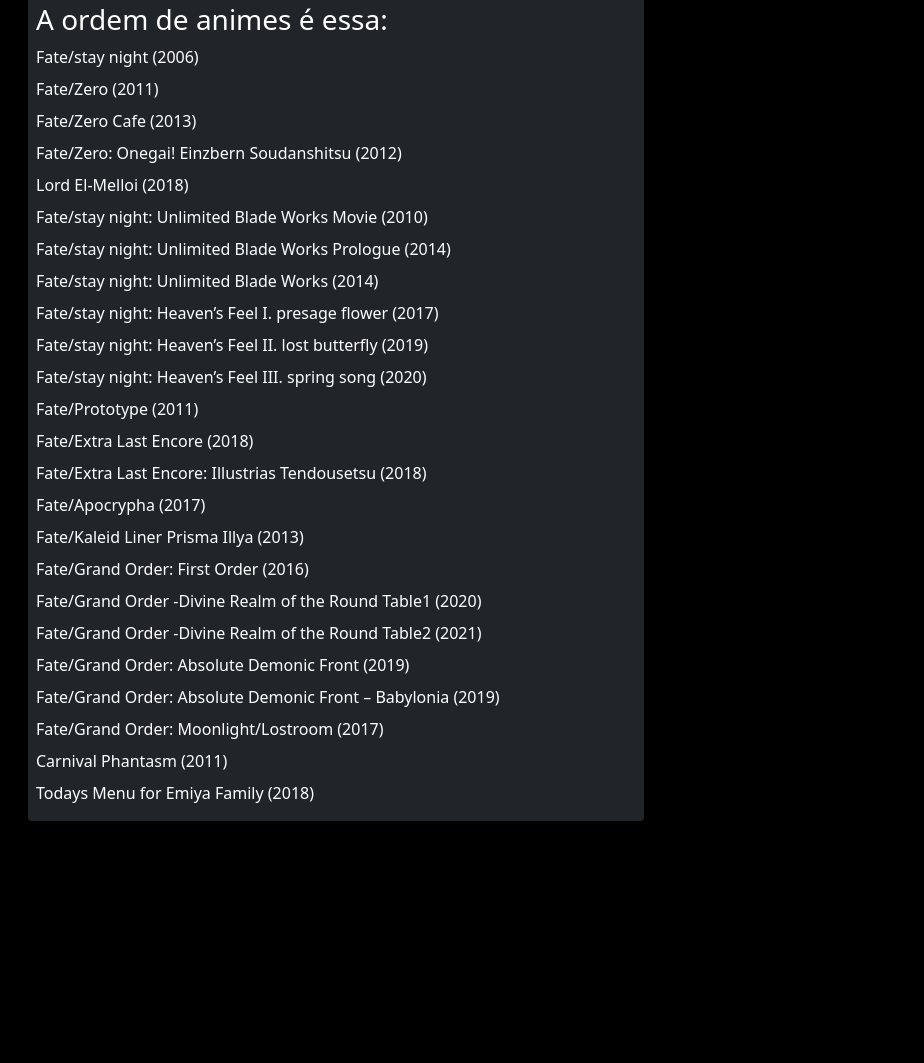
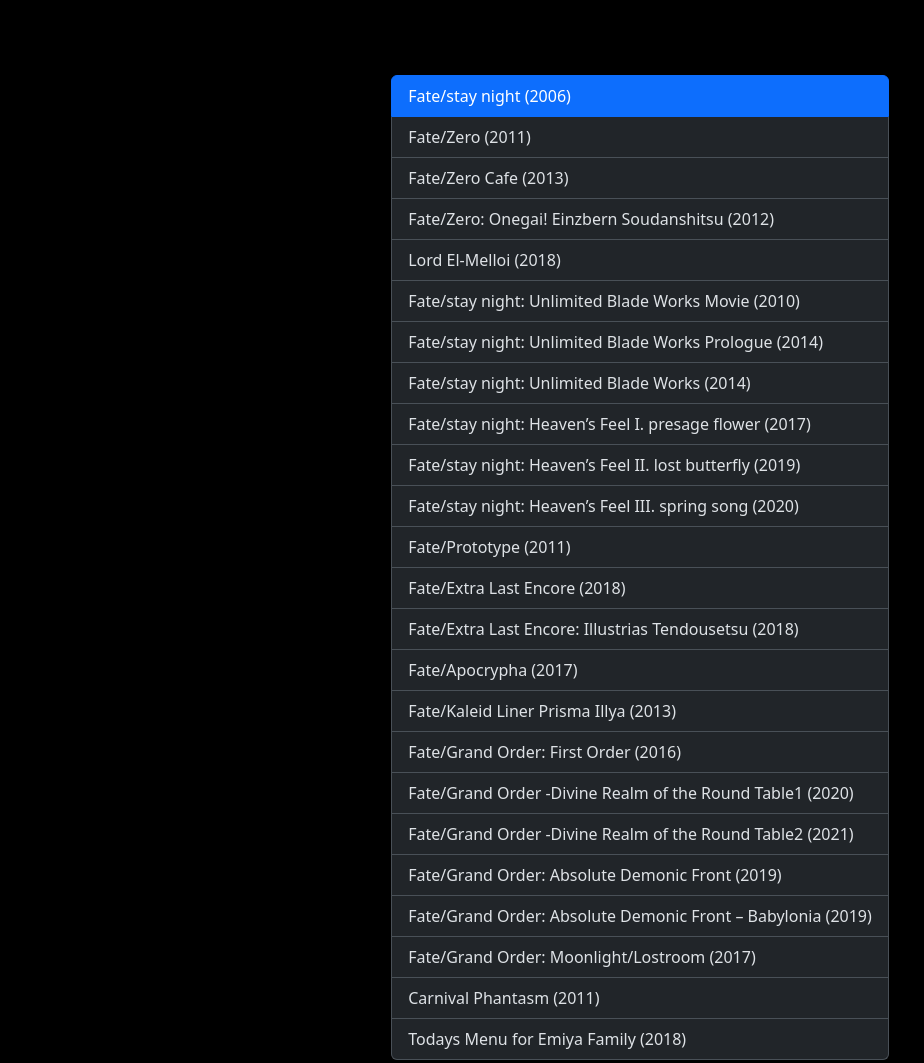
Before and after one commit to ViniciusGGabriel/Desafio_FateLandingPage, a website: page public/index.html in a window 1280 px wide. Shown: the part 913-1976 px from the top of the page, without its empty margins (0-924 px from the left). Before the commit the page ends 1750 px from the top, so only its background shows below. Drawn offline with nearby package versions, Linux system fonts and the light colour scheme.

Commit message:
Finalizando ladingpage
Landing page feita com somente com html,css e bootstrap

```diff
--- a/public/index.html
+++ b/public/index.html
@@ -49,7 +49,8 @@
 <div class="gradient" id="main">
     <div class="container-fluid row gap-5 m-0 p-0" id="sidebody">
         <section class="mt-5 col" id="sect1">
-            <p class="fs-4 text-white ms-5">Série de animes e filmes FATE</p>
+            <h3 class="ms-5 text-white">Série de animes e filmes FATE</h3>
+            <p class="fs-4 text-white ms-5">Tem uma ordem extensa de animes e filmes a serem seguidas para ter a melhor experiencia, porem a 2 ordens a cronológica e a de lançamento a mais recomendada é a cronológica</p>
         </section>
         <section class="col mt-5" id="sect2">
                 <p class="fs-5 text-white me-5">Fate uma série de animes que contem mais de 20 animes e alguns filmes, que contam sobre uma guerra que gira em torno de um cálice que pode realizar QUALQUER desejo.</p>
@@ -59,38 +60,37 @@
         </section>
     </div>
 </div>
-<!-- Main do site e conteudos -->
-<div class="container-fluid row">
-    <main>
-        <ul class="m-3 p-2 bg-dark rounded-1 text-white w-50" id="list1">
-            <h3>A ordem de animes é essa:</h3>
-            <li class="mb-2 text-start">Fate/stay night (2006)</li>
-            <li class="mb-2 text-start">Fate/Zero (2011)</li>
-            <li class="mb-2 text-start">Fate/Zero Cafe (2013)</li>
-            <li class="mb-2 text-start">Fate/Zero: Onegai! Einzbern Soudanshitsu (2012)</li>
-            <li class="mb-2 text-start">Lord El-Melloi (2018)</li>
-            <li class="mb-2 text-start">Fate/stay night: Unlimited Blade Works Movie (2010)</li>
-            <li class="mb-2 text-start">Fate/stay night: Unlimited Blade Works Prologue (2014)</li>
-            <li class="mb-2 text-start">Fate/stay night: Unlimited Blade Works (2014)</li>
-            <li class="mb-2 text-start">Fate/stay night: Heaven’s Feel I. presage flower (2017)</li>
-            <li class="mb-2 text-start">Fate/stay night: Heaven’s Feel II. lost butterfly (2019)</li>
-            <li class="mb-2 text-start">Fate/stay night: Heaven’s Feel III. spring song (2020)</li>
-            <li class="mb-2 text-start">Fate/Prototype (2011)</li>
-            <li class="mb-2 text-start">Fate/Extra Last Encore (2018)</li>
-            <li class="mb-2 text-start">Fate/Extra Last Encore: Illustrias Tendousetsu (2018)</li>
-            <li class="mb-2 text-start">Fate/Apocrypha (2017)</li>
-            <li class="mb-2 text-start">Fate/Kaleid Liner Prisma Illya (2013)</li>
-            <li class="mb-2 text-start">Fate/Grand Order: First Order (2016)</li>
-            <li class="mb-2 text-start">Fate/Grand Order -Divine Realm of the Round Table1 (2020)</li>
-            <li class="mb-2 text-start">Fate/Grand Order -Divine Realm of the Round Table2 (2021)</li>
-            <li class="mb-2 text-start">Fate/Grand Order: Absolute Demonic Front (2019)</li>
-            <li class="mb-2 text-start">Fate/Grand Order: Absolute Demonic Front – Babylonia (2019)</li>
-            <li class="mb-2 text-start">Fate/Grand Order: Moonlight/Lostroom (2017)</li>
-            <li class="mb-2 text-start">Carnival Phantasm (2011)</li>
-            <li class="mb-2 text-start">Todays Menu for Emiya Family (2018)</li>
-        </ul>
-    </main>
-</div>
+<!-- Catalogo da ordem de animes  -->
+<div class="row w-100 d-flex justify-content-center mb-5 mt-5 m-0">
+    <div class="col-4 w-75 d-flex justify-content-center mt-5" data-bs-theme="dark">
+      <div class="list-group" id="list-tab" role="tablist">
+        <a class="list-group-item list-group-item-action active" id="list-home-list" data-bs-toggle="list" href="#list-home" role="tab" aria-controls="list-fate1">Fate/stay night (2006)</a>
+        <a class="list-group-item list-group-item-action" id="list-profile-list" data-bs-toggle="list" href="#list-profile" role="tab" aria-controls="list-fate2">Fate/Zero (2011)</a>
+        <a class="list-group-item list-group-item-action" id="list-messages-list" data-bs-toggle="list" href="#list-messages" role="tab" aria-controls="list-fate3">Fate/Zero Cafe (2013)</a>
+        <a class="list-group-item list-group-item-action" id="list-settings-list" data-bs-toggle="list" href="#list-settings" role="tab" aria-controls="list-fate4">Fate/Zero: Onegai! Einzbern Soudanshitsu (2012)</a>
+        <a class="list-group-item list-group-item-action" id="list-messages-list" data-bs-toggle="list" href="#list-messages" role="tab" aria-controls="list-fate5">Lord El-Melloi (2018)</a>
+        <a class="list-group-item list-group-item-action" id="list-settings-list" data-bs-toggle="list" href="#list-settings" role="tab" aria-controls="list-fate6">Fate/stay night: Unlimited Blade Works Movie (2010)</a>
+        <a class="list-group-item list-group-item-action" id="list-messages-list" data-bs-toggle="list" href="#list-messages" role="tab" aria-controls="list-fate7">Fate/stay night: Unlimited Blade Works Prologue (2014)</a>
+        <a class="list-group-item list-group-item-action" id="list-settings-list" data-bs-toggle="list" href="#list-settings" role="tab" aria-controls="list-fate8">Fate/stay night: Unlimited Blade Works (2014)</a>
+        <a class="list-group-item list-group-item-action" id="list-messages-list" data-bs-toggle="list" href="#list-messages" role="tab" aria-controls="list-fate9">Fate/stay night: Heaven’s Feel I. presage flower (2017)</a>
+        <a class="list-group-item list-group-item-action" id="list-settings-list" data-bs-toggle="list" href="#list-settings" role="tab" aria-controls="list-fate10">Fate/stay night: Heaven’s Feel II. lost butterfly (2019)</a>
+        <a class="list-group-item list-group-item-action" id="list-settings-list" data-bs-toggle="list" href="#list-settings" role="tab" aria-controls="list-fate11">Fate/stay night: Heaven’s Feel III. spring song (2020)</a>
+        <a class="list-group-item list-group-item-action" id="list-settings-list" data-bs-toggle="list" href="#list-settings" role="tab" aria-controls="list-fate12">Fate/Prototype (2011)</a>
+        <a class="list-group-item list-group-item-action" id="list-settings-list" data-bs-toggle="list" href="#list-settings" role="tab" aria-controls="list-fate13">Fate/Extra Last Encore (2018)</a>
+        <a class="list-group-item list-group-item-action" id="list-settings-list" data-bs-toggle="list" href="#list-settings" role="tab" aria-controls="list-fate14">Fate/Extra Last Encore: Illustrias Tendousetsu (2018)</a>
+        <a class="list-group-item list-group-item-action" id="list-settings-list" data-bs-toggle="list" href="#list-settings" role="tab" aria-controls="list-fate15">Fate/Apocrypha (2017)</a>
+        <a class="list-group-item list-group-item-action" id="list-settings-list" data-bs-toggle="list" href="#list-settings" role="tab" aria-controls="list-fate16">Fate/Kaleid Liner Prisma Illya (2013)</a>
+        <a class="list-group-item list-group-item-action" id="list-settings-list" data-bs-toggle="list" href="#list-settings" role="tab" aria-controls="list-fate17">Fate/Grand Order: First Order (2016)</a>
+        <a class="list-group-item list-group-item-action" id="list-settings-list" data-bs-toggle="list" href="#list-settings" role="tab" aria-controls="list-fate18">Fate/Grand Order -Divine Realm of the Round Table1 (2020)</a>
+        <a class="list-group-item list-group-item-action" id="list-settings-list" data-bs-toggle="list" href="#list-settings" role="tab" aria-controls="list-fate19">Fate/Grand Order -Divine Realm of the Round Table2 (2021)</a>
+        <a class="list-group-item list-group-item-action" id="list-settings-list" data-bs-toggle="list" href="#list-settings" role="tab" aria-controls="list-fate20">Fate/Grand Order: Absolute Demonic Front (2019)</a>
+        <a class="list-group-item list-group-item-action" id="list-settings-list" data-bs-toggle="list" href="#list-settings" role="tab" aria-controls="list-fate21">Fate/Grand Order: Absolute Demonic Front – Babylonia (2019)</a>
+        <a class="list-group-item list-group-item-action" id="list-settings-list" data-bs-toggle="list" href="#list-settings" role="tab" aria-controls="list-fate22">Fate/Grand Order: Moonlight/Lostroom (2017)</a>
+        <a class="list-group-item list-group-item-action" id="list-settings-list" data-bs-toggle="list" href="#list-settings" role="tab" aria-controls="list-fate23">Carnival Phantasm (2011)</a>
+        <a class="list-group-item list-group-item-action" id="list-settings-list" data-bs-toggle="list" href="#list-settings" role="tab" aria-controls="list-fate24">Todays Menu for Emiya Family (2018)</a>
+      </div>
+    </div>
+  </div>
 
 <!-- Link script JS -->
     <script src="https://cdn.jsdelivr.net/npm/bootstrap@5.3.1/dist/js/bootstrap.bundle.min.js" integrity="sha384-HwwvtgBNo3bZJJLYd8oVXjrBZt8cqVSpeBNS5n7C8IVInixGAoxmnlMuBnhbgrkm" crossorigin="anonymous"></script>
--- a/src/main.css
+++ b/src/main.css
@@ -57,4 +57,5 @@
 
 #list1 {
     list-style: none;
+    width: 90%;
 }
```
Also changed, not shown: src/img/FateStay2006.jpeg (added), src/img/FateZero2011.jpeg (added).
